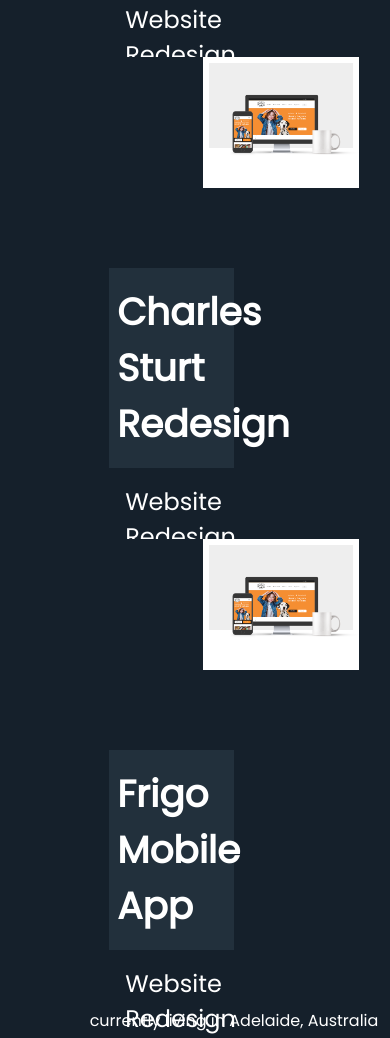
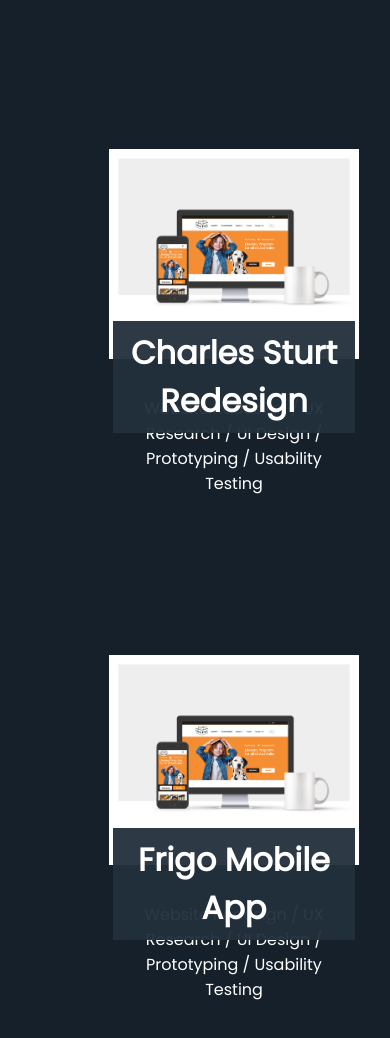
Before and after one commit to gtang101/UX_UI_HW_17, a plain HTML site: page index.html in a window 390 px wide. Shown: the part 878-1916 px from the top of the page. Drawn offline with Linux system fonts and the light colour scheme.

Commit message:
responsive

```diff
--- a/css/style.css
+++ b/css/style.css
@@ -120,48 +120,86 @@ body{
 #cardDisplay{
      display: grid;
      grid-template-rows: 1fr 1fr 1fr;
-     row-gap: 60px;
+     row-gap: 10vh;
 }
 
 /* Card */
 .casestudyCard{
-     width: 100%;
+     width: auto;
      height: 50vh;
      background-color: #15202B;
      color: white;
      /* border: 1px solid white; */
      display: grid;
      grid-template-columns: repeat(8,1fr);
-     grid-template-rows: 50% 1fr 3fr;
+     grid-template-rows: 3fr 1fr 50%;
+     overflow: hidden;
 }
 
 .cardImg{
      grid-column: 4/9;
      grid-row: 1/4;
-     overflow: hidden;
+     align-self: center;
+
 }
 
 .cardImg img{
-     object-fit: fill;
      max-width: 100%;
+     height: auto;
+     object-fit: cover;
 }
 
 .cardTitle{
-     background-color: rgb(34,48,60);
+     background-color: rgb(34,48,60, 0.95);
      z-index: 300;
-     width: 4fr;
+     max-width: 100%;
      grid-column: 1/5;
      grid-row: 2/3;
-     padding: 1rem 0.5rem 1rem 0.5rem;
-     font-size: 32px;
+     padding: 0.5rem 0.5rem 0.5rem 0.5rem;
+}
+
+.cardTitle h1{
+     font-size: 2rem;
 }
 
 .cardSubtitle {
      grid-column: 1/4;
      grid-row: 3/4;
-     padding: 1rem 0.5rem 1rem 1rem;
-     font-size: 24px;
+     padding: 0.5rem 0.5rem 0.5rem 0.5rem;
+     font-size: 1.5rem;
+     font-weight: 500;
+     max-height: 100%;
      align-self: flex-end;
+
+}
+
+@media only screen and (max-width: 1000px){
+
+     .casestudyCard{
+          grid-template-columns: repeat(4,1fr);
+          grid-template-rows: 2fr 0.5fr 0.5fr;
+     }
+
+     .cardImg{
+          grid-column: 1/5;
+          grid-row: 1/3;
+     }
+
+     .cardTitle{
+          grid-column: 1/5;
+          grid-row: 1/3;
+          font-size: 1.5rem;
+          text-align: center;
+          margin: 1vmin 1vmin 0 1vmin;
+          align-self: end;
+     }
+     .cardSubtitle{
+          grid-column: 1/5;
+          grid-row: 2/4;
+          font-size: 1rem;
+          text-align: center;
+          align-self: end;
+     }
 }
 
 /* Footer */
```
